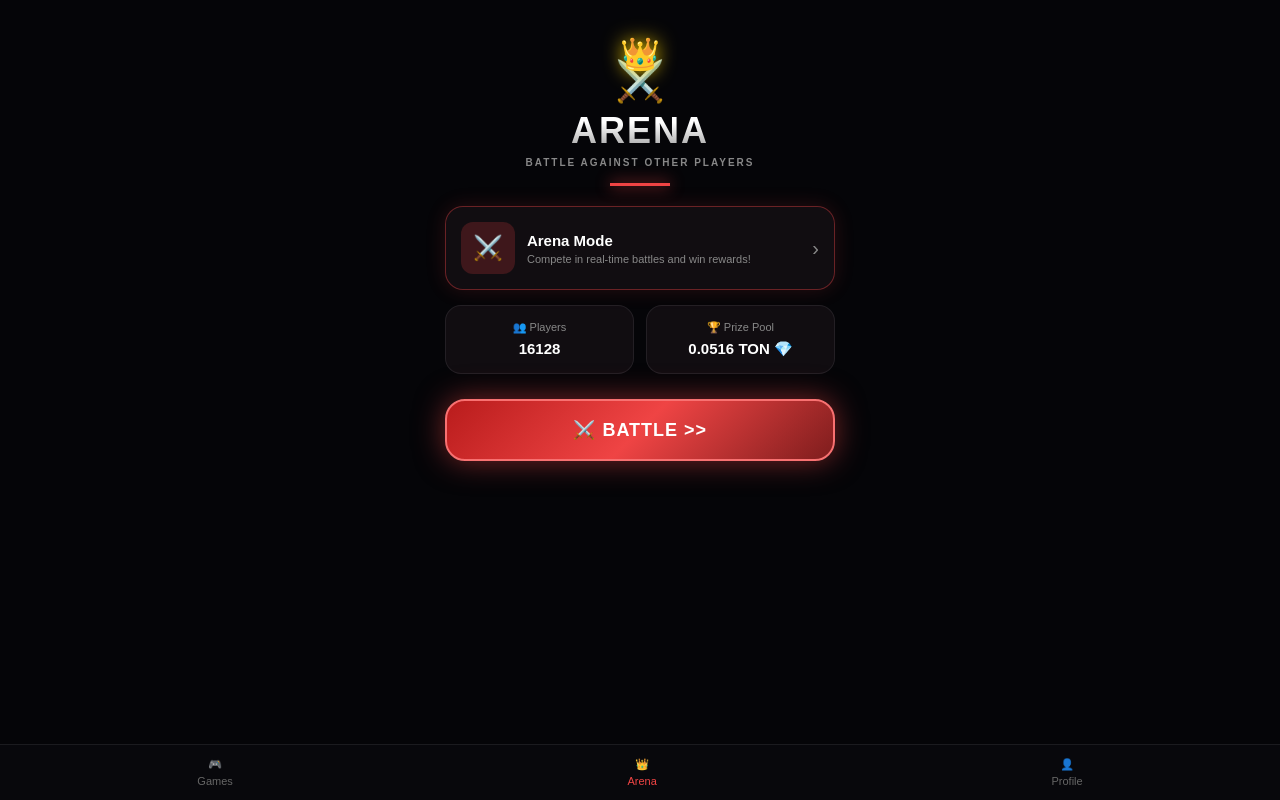
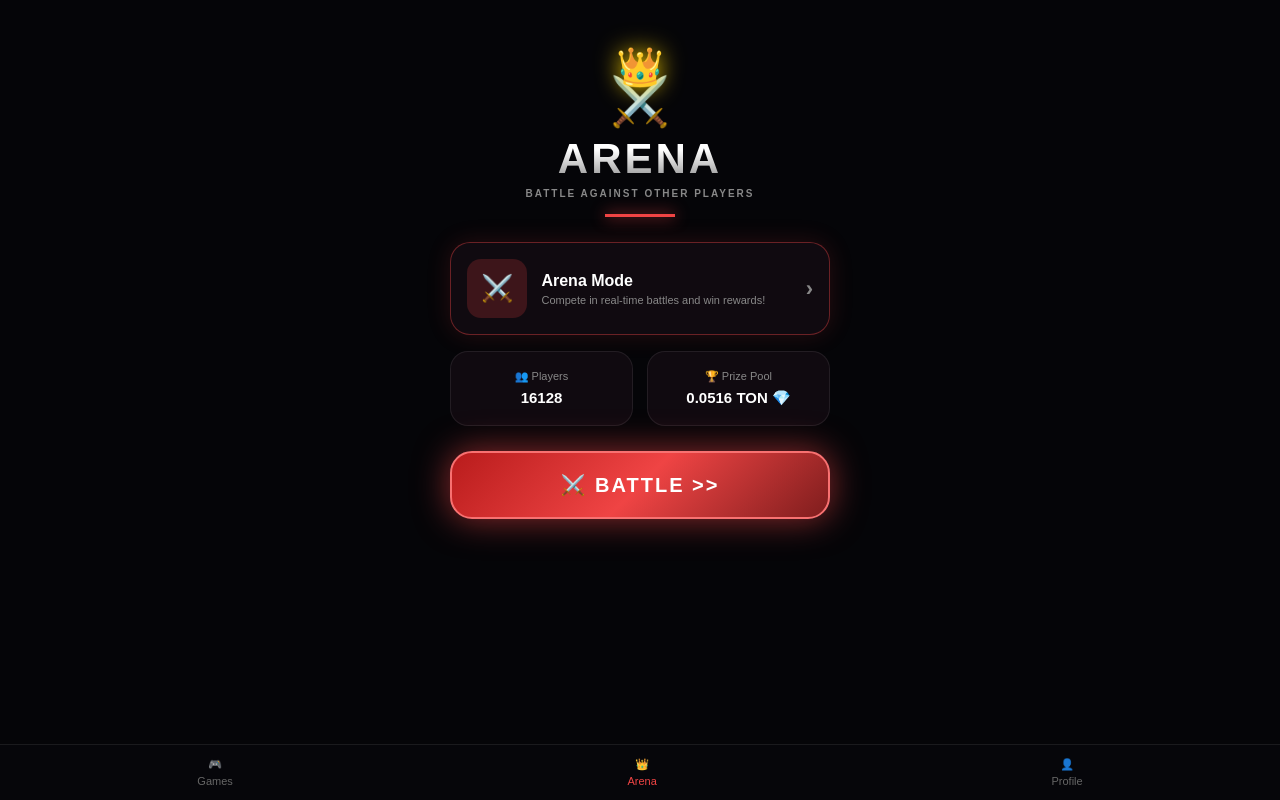
Before and after one commit to Hoormazd13888/POKER, a website: page public/index.html in a window 1280 px wide. Drawn offline with nearby package versions, Linux system fonts and the light colour scheme; no server answers.

Commit message:
Update style.css

```diff
--- a/public/style.css
+++ b/public/style.css
@@ -11,58 +11,58 @@ body {
 .app-container {
     width: 100%;
     max-width: 420px;
-    padding: 15px;
+    padding: 20px;
     box-sizing: border-box;
-    padding-bottom: 90px;
+    padding-bottom: 100px;
 }
 .app-page { display: none; }
 .app-page.active { display: block; }
 
-/* هدر حماسی آرنا */
+/* هدر حماسی آرنا با تاج و شمشیر */
 .arena-header-banner {
     text-align: center;
-    padding: 20px 0;
+    padding: 25px 0;
     position: relative;
 }
-.crown-icon { font-size: 32px; margin-bottom: -15px; filter: drop-shadow(0 0 10px gold); }
-.crossed-swords { font-size: 40px; margin-bottom: 5px; }
+.crown-icon { font-size: 38px; margin-bottom: -15px; filter: drop-shadow(0 0 12px gold); }
+.crossed-swords { font-size: 48px; margin-bottom: 5px; }
 .arena-title {
-    font-size: 36px;
+    font-size: 42px;
     font-weight: 900;
     margin: 0;
-    background: linear-gradient(180deg, #ffffff 30%, #999999 100%);
+    background: linear-gradient(180deg, #ffffff 30%, #888888 100%);
     -webkit-background-clip: text;
     -webkit-text-fill-color: transparent;
-    letter-spacing: 2px;
+    letter-spacing: 3px;
 }
 .arena-subtitle { font-size: 10px; color: #888; letter-spacing: 2px; margin-top: 5px; font-weight: bold; }
-.red-glow-line { width: 60px; height: 3px; background: #ef4444; margin: 15px auto 0 auto; box-shadow: 0 0 15px #ef4444; }
+.red-glow-line { width: 70px; height: 3px; background: #ef4444; margin: 15px auto 0 auto; box-shadow: 0 0 15px #ef4444; }
 
-/* کارت حالت بازی */
+/* کارت حالت بازی (Arena Mode) */
 .mode-card {
-    background: rgba(20, 15, 20, 0.8);
+    background: rgba(18, 12, 18, 0.9);
     border: 1px solid rgba(239, 68, 68, 0.4);
-    border-radius: 18px;
-    padding: 15px;
+    border-radius: 20px;
+    padding: 16px;
     display: flex;
     align-items: center;
-    margin-bottom: 15px;
-    box-shadow: 0 0 20px rgba(239, 68, 68, 0.15);
+    margin-bottom: 16px;
+    box-shadow: 0 0 25px rgba(239, 68, 68, 0.15);
 }
-.mode-icon { font-size: 24px; background: rgba(239, 68, 68, 0.2); padding: 12px; border-radius: 12px; margin-right: 12px; }
+.mode-icon { font-size: 26px; background: rgba(239, 68, 68, 0.2); padding: 14px; border-radius: 14px; margin-right: 14px; }
 .mode-info { flex: 1; }
-.mode-info h3 { margin: 0 0 4px 0; font-size: 15px; }
+.mode-info h3 { margin: 0 0 4px 0; font-size: 16px; font-weight: bold; }
 .mode-info p { margin: 0; font-size: 11px; color: #888; }
-.arrow-right { font-size: 20px; color: #888; }
+.arrow-right { font-size: 22px; color: #888; font-weight: bold; }
 
-/* آمار بازیکنان و استخر */
-.stats-row { display: flex; gap: 12px; margin-bottom: 25px; }
+/* آمار بازیکنان و استخر جایزه */
+.stats-row { display: flex; gap: 14px; margin-bottom: 25px; }
 .stat-box {
     flex: 1;
-    background: rgba(20, 15, 20, 0.8);
+    background: rgba(18, 12, 18, 0.9);
     border: 1px solid rgba(255, 255, 255, 0.08);
-    border-radius: 16px;
-    padding: 15px;
+    border-radius: 18px;
+    padding: 18px 12px;
     text-align: center;
 }
 .stat-label { font-size: 11px; color: #888; margin-bottom: 6px; }
@@ -74,31 +74,21 @@ body {
     background: linear-gradient(135deg, #b91c1c, #ef4444, #7f1d1d);
     border: 2px solid #f87171;
     color: white;
-    padding: 18px;
-    border-radius: 20px;
-    font-size: 18px;
+    padding: 20px;
+    border-radius: 22px;
+    font-size: 20px;
     font-weight: bold;
     cursor: pointer;
-    box-shadow: 0 0 30px rgba(239, 68, 68, 0.5);
-    letter-spacing: 1px;
+    box-shadow: 0 0 35px rgba(239, 68, 68, 0.6);
+    letter-spacing: 2px;
     transition: 0.2s;
-    margin-bottom: 15px;
 }
 .battle-btn:active { transform: scale(0.97); }
 
-.live-status-box {
-    text-align: center;
-    font-size: 11px;
-    color: #aaa;
-    background: rgba(255,255,255,0.03);
-    padding: 10px;
-    border-radius: 12px;
-}
-
-/* منوی پایین */
+/* منوی پایین شبیه عکس مرجع */
 .bottom-nav {
     position: fixed; bottom: 0; left: 0; right: 0;
-    background: #08080c;
+    background: #06060a;
     border-top: 1px solid rgba(255,255,255,0.08);
     display: flex; justify-content: space-around;
     padding: 12px 0;
@@ -111,13 +101,8 @@ body {
 }
 .nav-item.active { color: #ef4444; }
 
-/* سایر بخش‌ها */
+/* پروفایل */
 .top-header { display: flex; justify-content: space-between; align-items: center; margin-bottom: 15px; }
 .brand-title { font-size: 16px; font-weight: bold; }
-.lb-item { display: flex; align-items: center; background: #141622; border: 1px solid #1f2233; padding: 10px; border-radius: 12px; margin-bottom: 8px; gap: 10px; }
-.lb-rank { font-weight: bold; color: #fbbf24; width: 25px; }
-.lb-name { flex: 1; font-weight: bold; font-size: 13px; }
-.lb-vol { color: #60a5fa; font-size: 12px; }
-.lb-prize { background: #2a2e43; padding: 4px 8px; border-radius: 8px; font-size: 11px; color: #34d399; }
-.profile-card { background: #141622; border: 1px solid #1f2233; border-radius: 16px; padding: 25px; text-align: center; }
+.profile-card { background: #141622; border: 1px solid #1f2233; border-radius: 16px; padding: 25px; text-align: center; margin-top: 20px; }
 .profile-avatar { width: 60px; height: 60px; background: #ef4444; border-radius: 50%; margin: 0 auto 10px auto; display: flex; align-items: center; justify-content: center; font-size: 24px; }
```
